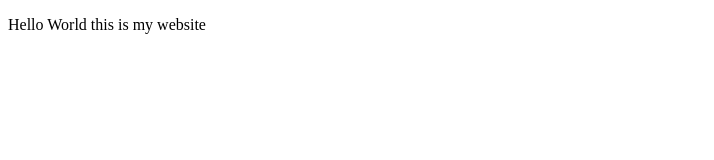
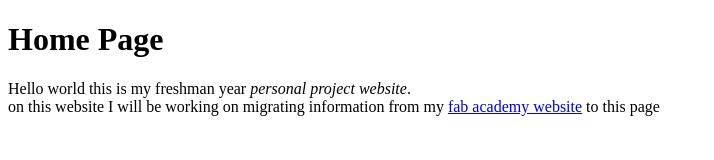
Before and after one commit to AaronSLogan/aaronlogan.github.io, a plain HTML site: page index.html in a window 1280 px wide. Shown: the whole page, without its empty margins (0-714 px from the left). Drawn offline with Linux system fonts and the light colour scheme.

Commit message:
Adding Home Page and Body

```diff
--- a/index.html
+++ b/index.html
@@ -1,9 +1,11 @@
 <!DOCTYPE html>
 <html>
     <head>
-        <title>My Webpage</title>
+        <title>Aaron Logan Portfolio</title>
         <body>
-            <p>Hello World this is my website</p>
+            <h1>Home Page</h1>
+            <p>Hello world this is my freshman year <em>personal project website</em>.<br> on this website I will be working on migrating information
+            from my <a href="https://fabacademy.org/2022/labs/charlotte/students/aaron-logan/assignments/week14/">fab academy website</a> to this page</p>
         </body>
     </head>
 </html>
```
